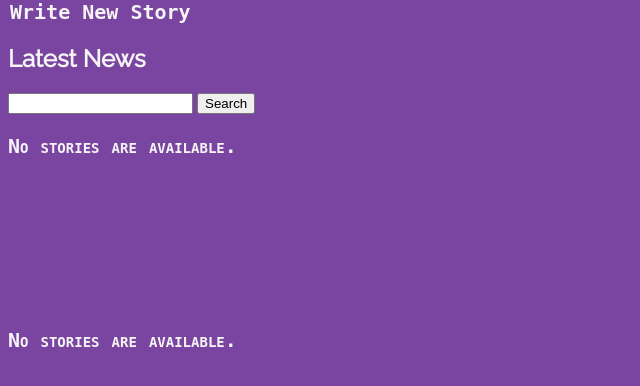
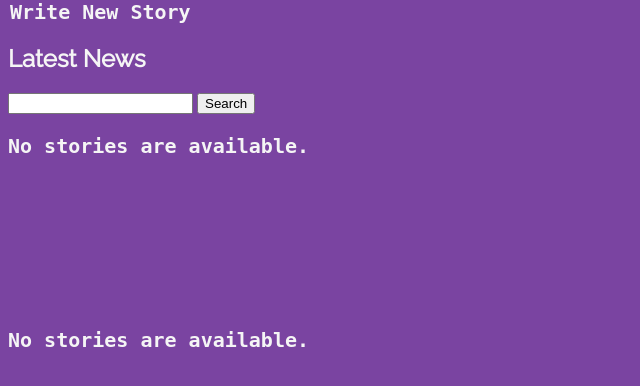
Before and after one commit to JMck3/she_codes_news_project, a Django app: page /news/ in a window 1280 px wide. Shown: the part 88-474 px from the top of the page, without its empty margins (0-640 px from the left). Run offline with Django 3.2, Linux system fonts and the light colour scheme; data that the repository does not hold is empty; parts of the project's set-up code (start-up, migrations or seed data) failed here and were passed over; some web fonts are replaced.

Commit message:
Update styles.css

```diff
--- a/she_codes_news/static/styles.css
+++ b/she_codes_news/static/styles.css
@@ -66,7 +66,7 @@ p {
     font-family: monospace;
     font-size: 20px;
     font-weight: bold;
-    font-variant: small-caps;
+    /* font-variant: small-caps; */
     color: whitesmoke;
 }
 
```
